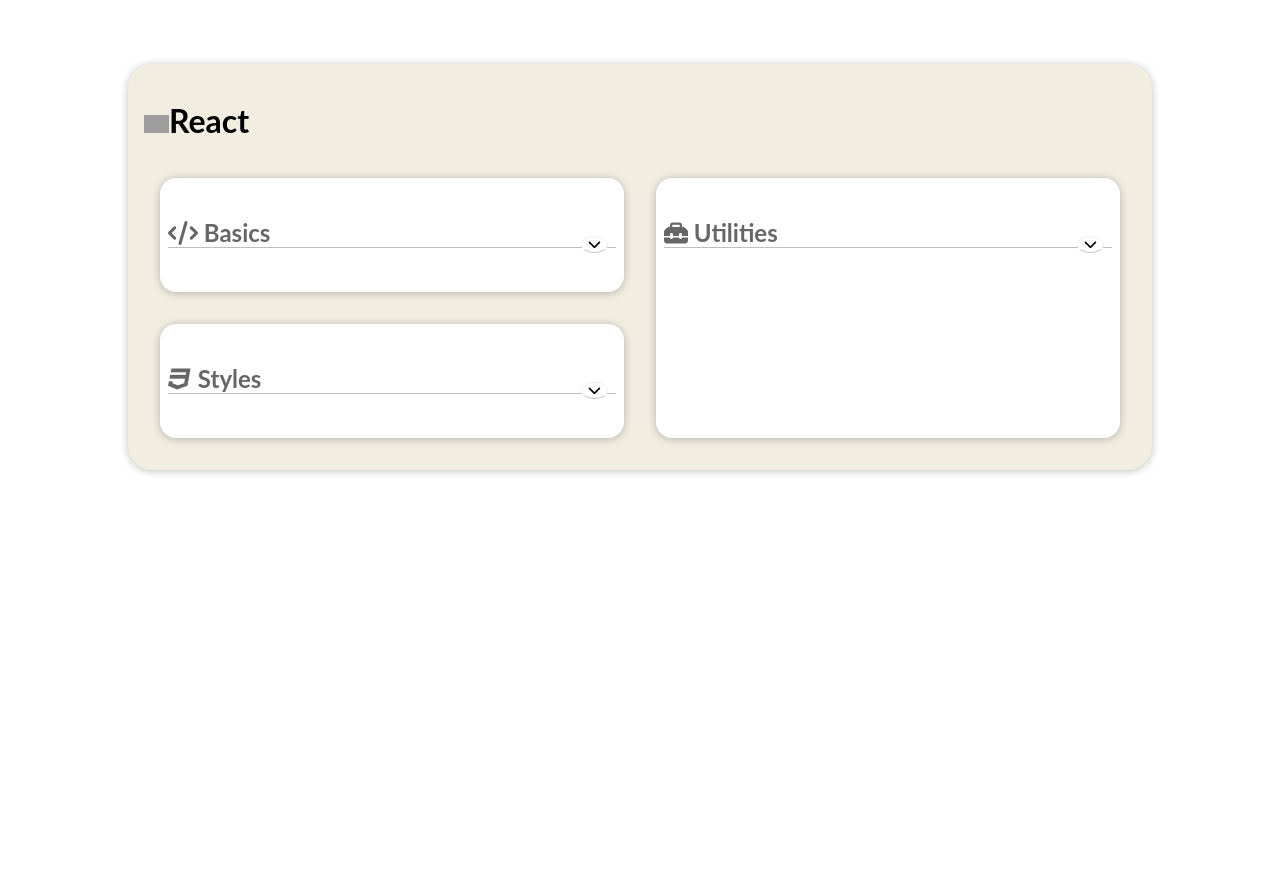
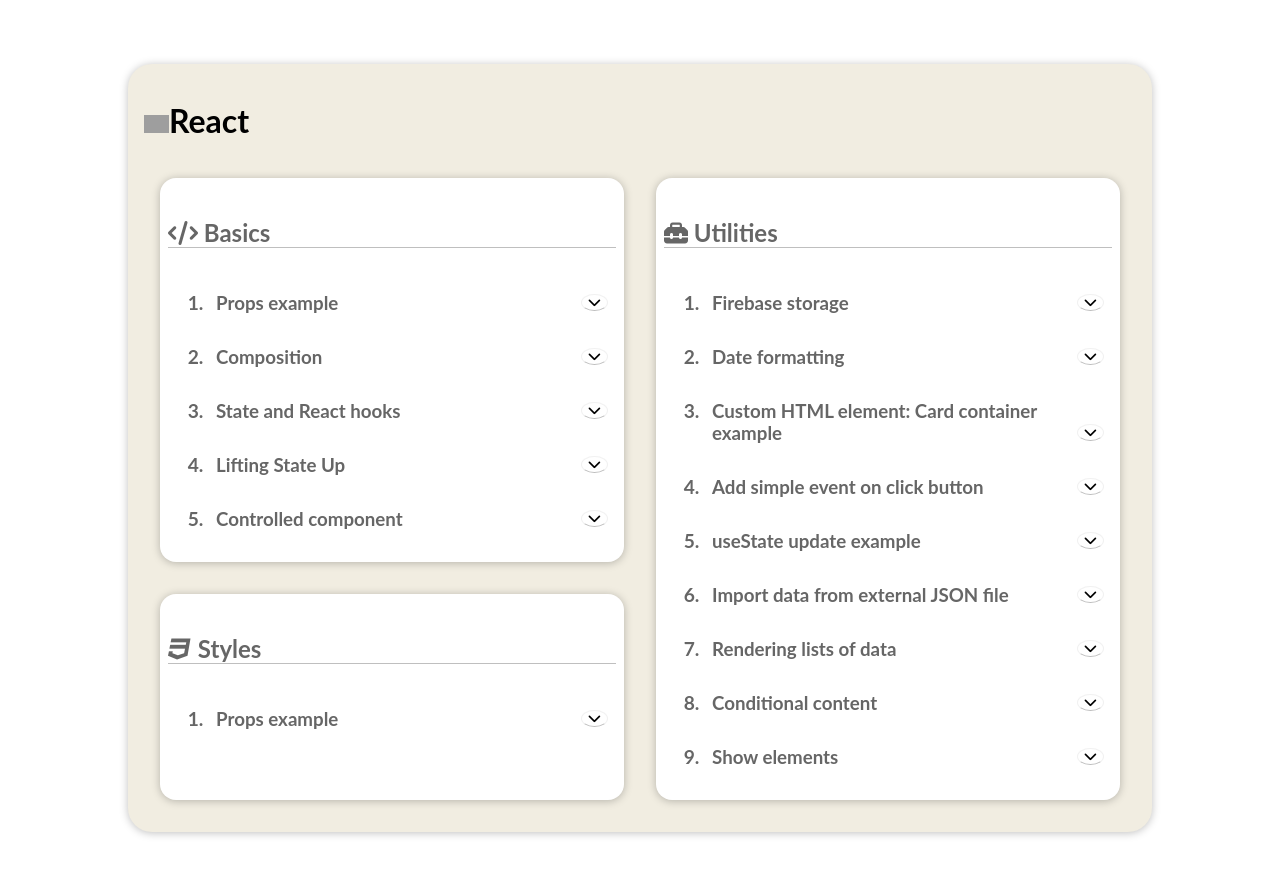
Before and after one commit to mkonemo/react-basics, a React (Create React App) app: page / in a window 1280 px wide. Shown: the top 876 px of the page. Before the commit the page ends 800 px from the top, so only its background shows below. Built offline with nearby package versions, Linux system fonts and the light colour scheme; grey boxes are pictures that could not be loaded.

Commit message:
1 file modified

```diff
--- a/src/App.js
+++ b/src/App.js
@@ -33,7 +33,7 @@ const App = () => {
             <h2>
               <i class="fas fa-code"></i> Basics
             </h2>
-            <Show>
+
               <ol>
                 <li>
                   <Show title="Props example">
@@ -70,14 +70,13 @@ const App = () => {
                   </Show>
                 </li>
               </ol>
-            </Show>
           </div>
 
           <div className="box item2">
             <h2>
               <i class="fab fa-css3"></i> Styles
             </h2>
-            <Show>
+
               <ol>
                 <li>
                   <Show title="Props example">
@@ -85,7 +84,7 @@ const App = () => {
                   </Show>
                 </li>
               </ol>
-            </Show>
+
           </div>
         </div>
         <div className="grid-container__item">
@@ -93,7 +92,7 @@ const App = () => {
             <h2>
               <i class="fas fa-toolbox"></i> Utilities
             </h2>
-            <Show>
+
               <ol>
                 <li>
                   <Show title="Firebase storage">
@@ -159,7 +158,7 @@ const App = () => {
                   </Show>
                 </li>
               </ol>
-            </Show>
+
           </div>
         </div>
       </div>
```
